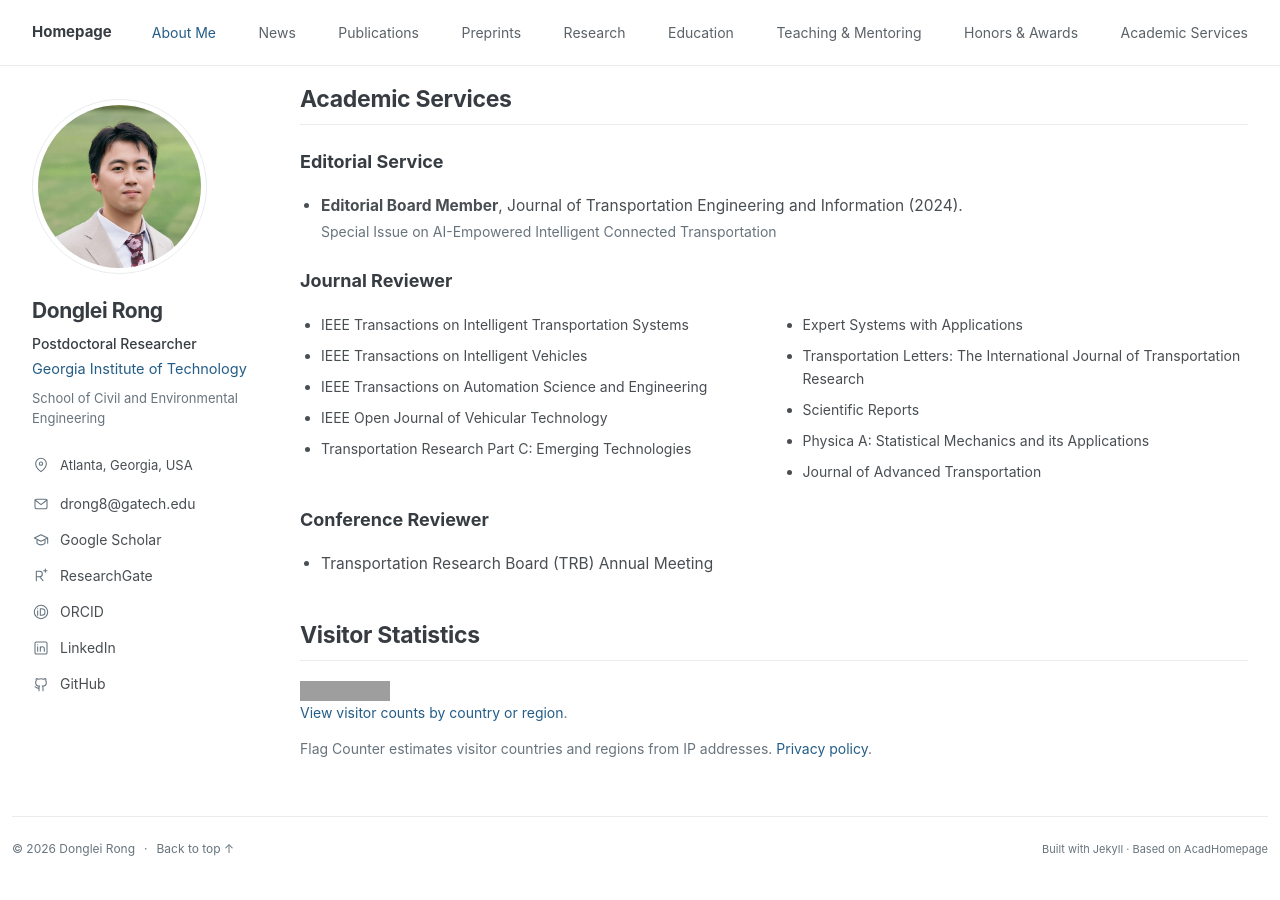
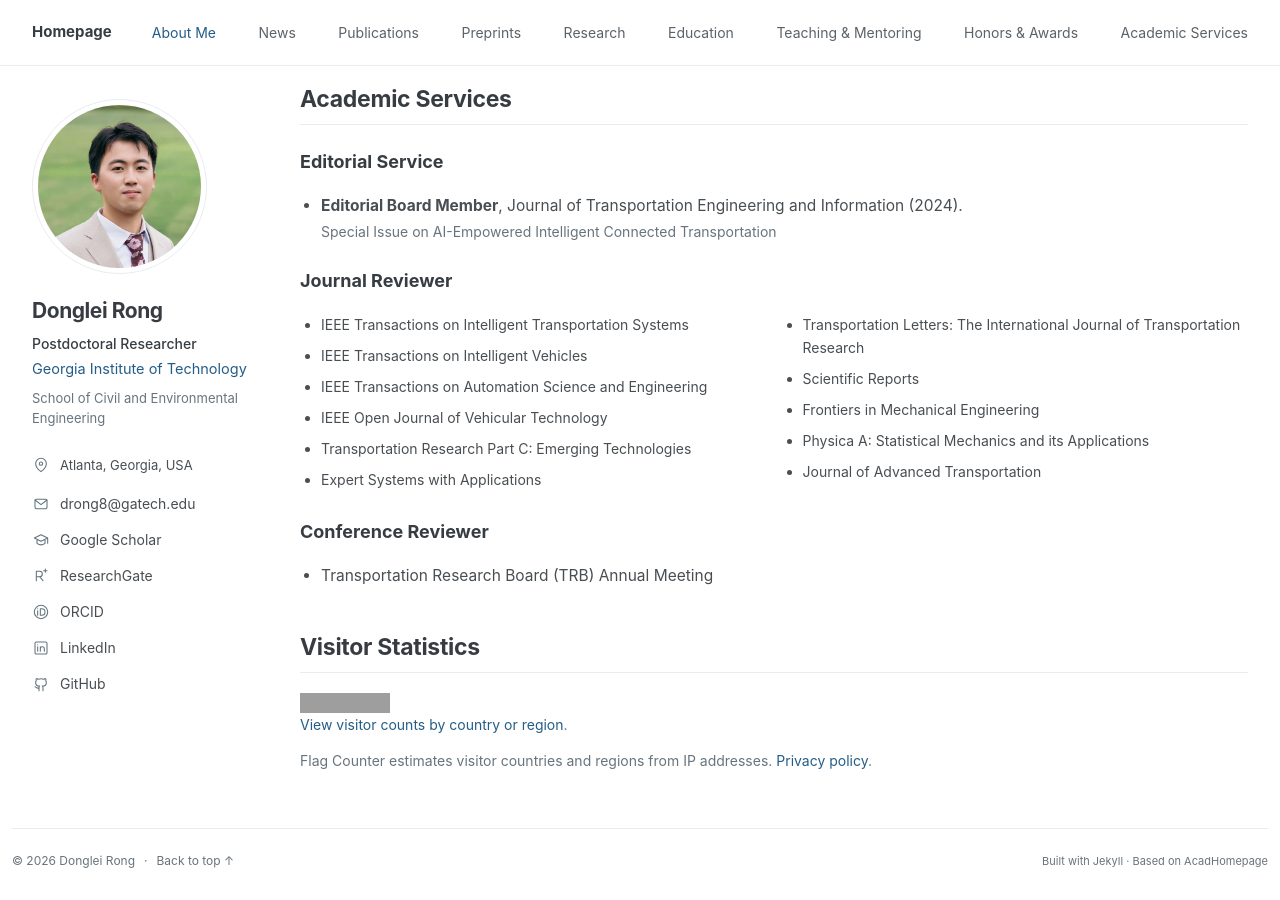
Before and after one commit to donglei-rong/donglei-rong.github.io, a Jekyll site: the page built from index.html, in a window 1280 px wide and 900 px high, scrolled down 10020 px. Built offline with Jekyll 4.4.1, drawn with Linux system fonts in a browser that asks for light colours; grey boxes are pictures that could not be loaded.

Commit message:
Add Frontiers in Mechanical Engineering reviewer service

```diff
--- a/_data/services.yml
+++ b/_data/services.yml
@@ -13,6 +13,7 @@ journal_reviewing:
 - Expert Systems with Applications
 - 'Transportation Letters: The International Journal of Transportation Research'
 - Scientific Reports
+- Frontiers in Mechanical Engineering
 - 'Physica A: Statistical Mechanics and its Applications'
 - Journal of Advanced Transportation
 conference_reviewing:
```
